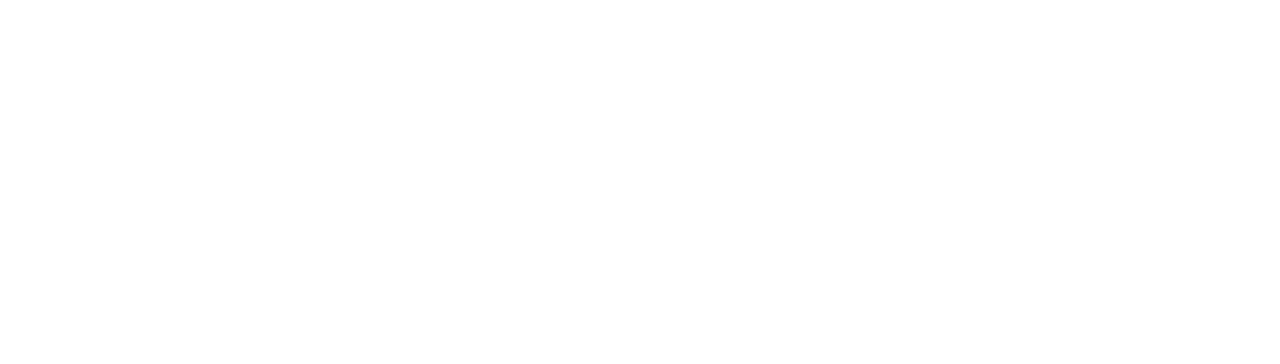
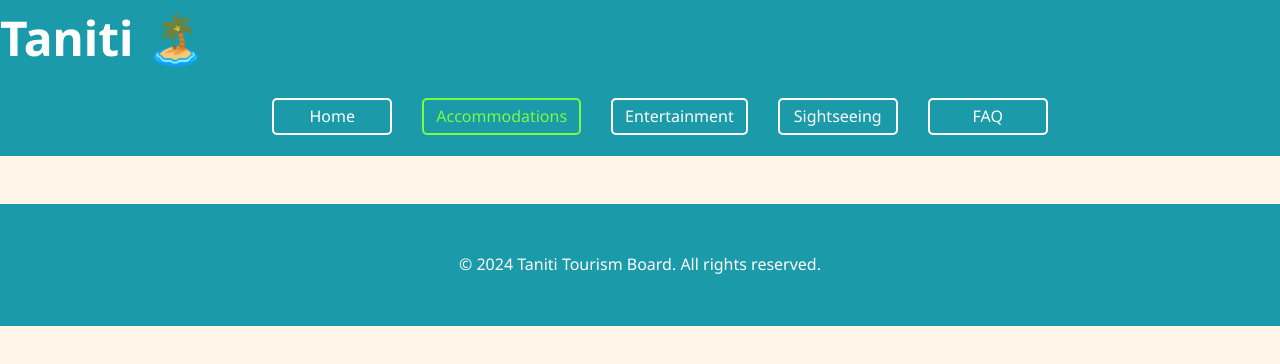
Before and after one commit to tonyserranodev/d479-taniti-site, a plain HTML site: page accommodations.html in a window 1280 px wide. Drawn offline with Linux system fonts and the light colour scheme.

Commit message:
Add active classes to all pages. Add header and footer to all pages. Remove cuisine page

```diff
--- a/accommodations.html
+++ b/accommodations.html
@@ -0,0 +1,35 @@
+<!doctype html>
+<html lang="en">
+  <head>
+    <meta charset="UTF-8" />
+    <meta name="viewport" content="width=device-width, initial-scale=1" />
+    <title>Welcome to Taniti!</title>
+    <link href="style.css" rel="stylesheet" />
+    <link rel="preconnect" href="https://fonts.googleapis.com" />
+    <link rel="preconnect" href="https://fonts.gstatic.com" crossorigin />
+    <link
+      href="https://fonts.googleapis.com/css2?family=Noto+Sans:ital,wght@0,100..900;1,100..900&display=swap"
+      rel="stylesheet"
+    />
+  </head>
+
+  <body>
+    <header>
+      <div class="logo">Taniti 🏝️</div>
+      <nav class="navbar">
+        <ul class="nav-links">
+          <li><a href="home.html">Home</a></li>
+          <li>
+            <a href="accommodations.html" class="active">Accommodations</a>
+          </li>
+          <li><a href="entertainment.html">Entertainment</a></li>
+          <li><a href="sightseeing.html">Sightseeing</a></li>
+          <li><a href="faq.html">FAQ</a></li>
+        </ul>
+      </nav>
+    </header>
+  </body>
+</html>
+<footer>
+  <p>&copy; 2024 Taniti Tourism Board. All rights reserved.</p>
+</footer>
```
Also changed, not shown: entertainment.html (+33 -0 lines), faq.html (+33 -0 lines), home.html (+1 -2 lines), sightseeing.html (+33 -0 lines).
